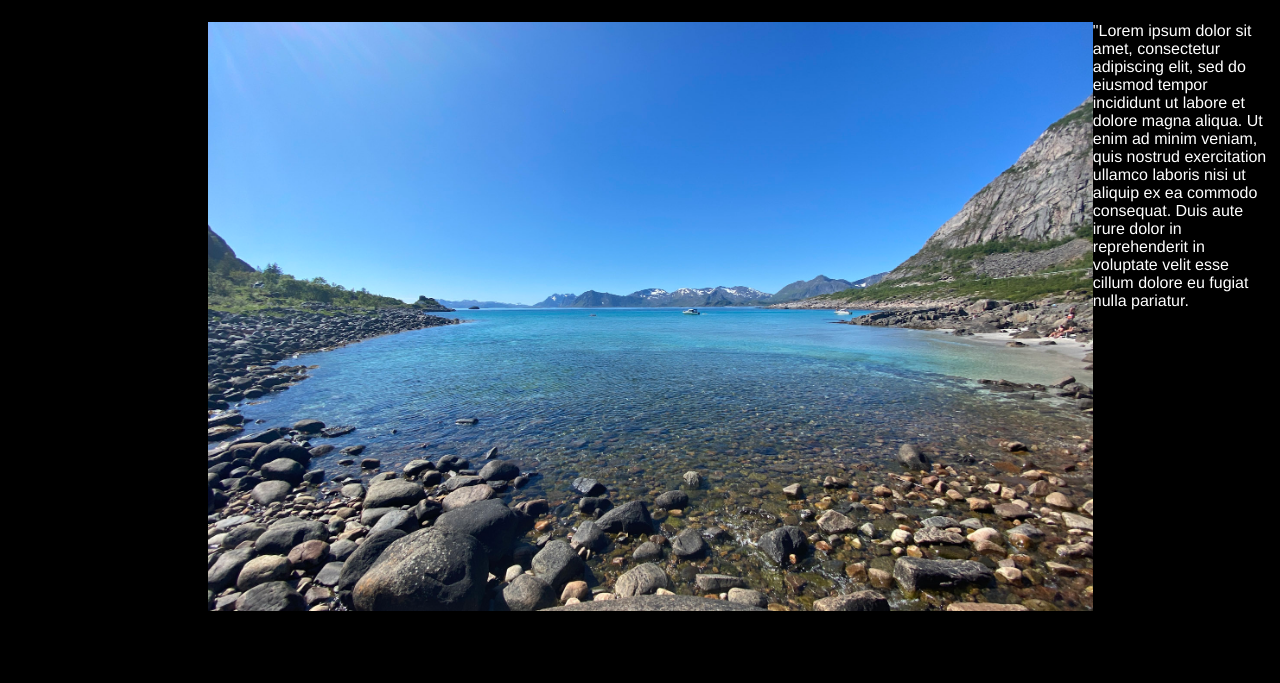
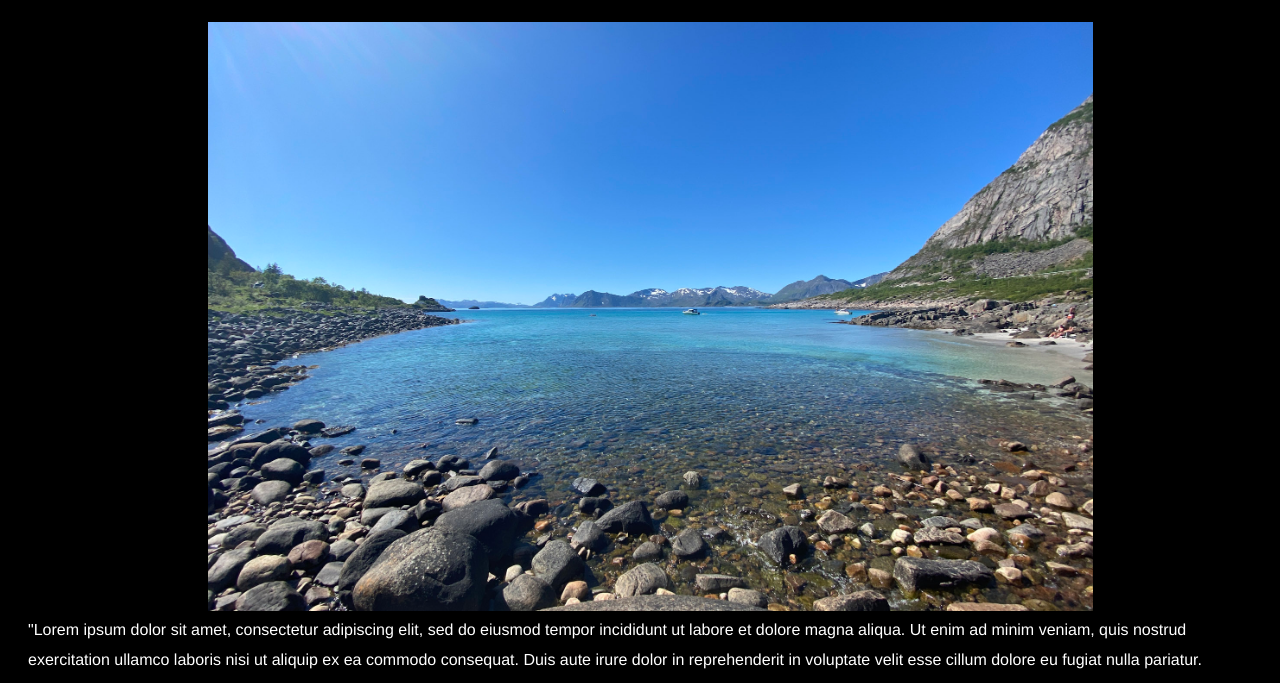
Before and after one commit to malinun/Oblig2, a plain HTML site: page bilde6.html in a window 1280 px wide. Shown: the part 261-944 px from the top of the page. Before the commit the page ends 884 px from the top, so only its background shows below. Drawn offline with Linux system fonts and the light colour scheme.

Commit message:
Update bilde6.html

```diff
--- a/bilde6.html
+++ b/bilde6.html
@@ -24,13 +24,12 @@
     <div class="bilde_side_boks">
 
         <img class="BildeSider" src="./bilder/Sommer6.jpeg" alt="Lofoten">
-        <span>"Lorem ipsum dolor sit amet, consectetur adipiscing elit,
-            sed do eiusmod tempor incididunt ut labore et dolore magna aliqua.
-            Ut enim ad minim veniam, quis nostrud exercitation ullamco laboris
-            nisi ut aliquip ex ea commodo consequat. Duis aute irure dolor in
-            reprehenderit in voluptate velit esse cillum dolore eu fugiat nulla pariatur.</span>
-
     </div>
+    <p>"Lorem ipsum dolor sit amet, consectetur adipiscing elit,
+        sed do eiusmod tempor incididunt ut labore et dolore magna aliqua.
+        Ut enim ad minim veniam, quis nostrud exercitation ullamco laboris
+        nisi ut aliquip ex ea commodo consequat. Duis aute irure dolor in
+        reprehenderit in voluptate velit esse cillum dolore eu fugiat nulla pariatur.</p>
 </main>
 
 </body>
```
